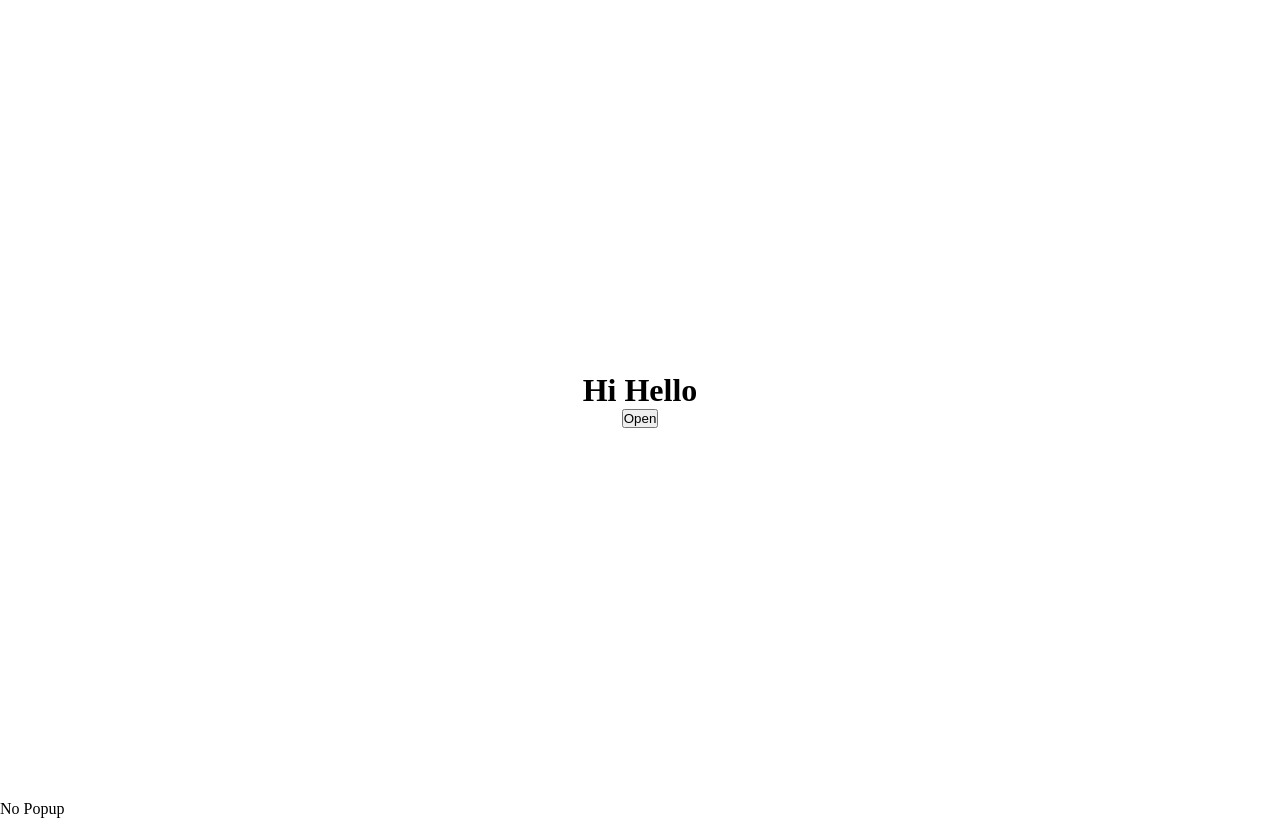
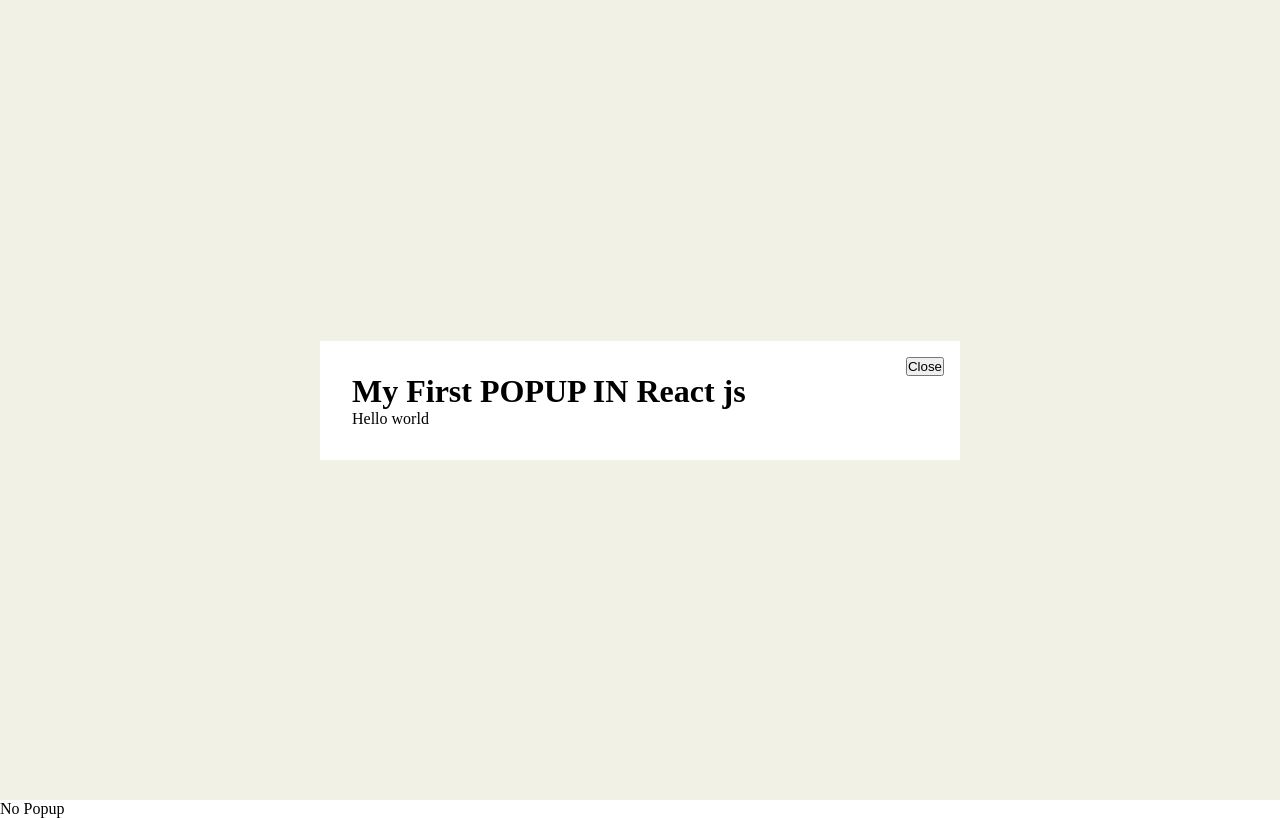
Before and after one commit to mdmoinulhossain/reactTest, a React (Create React App) app: page / in a window 1280 px wide. Built offline with nearby package versions, Linux system fonts and the light colour scheme.

Commit message:
popup added

```diff
--- a/src/App.js
+++ b/src/App.js
@@ -1,8 +1,24 @@
-import { useState } from "react";
+import { useEffect, useState } from "react";
 import Popup from "./component/Popup";
 
 function App() {
   const [buttonPopup, setButtonPopup] = useState(false);
+  const [timePopup, setTimePopup] = useState(false);
+
+  // after 10 seconds
+  // useEffect(() => {
+  //   setTimeout(() => {
+  //     setTimePopup(true);
+  //   }, 10000);
+  // }, []);
+
+  // after 1 seconds
+  useEffect(() => {
+    setTimeout(() => {
+      setTimePopup(true);
+    }, 3000);
+  }, []);
+
   return (
     <div>
       <main>
@@ -13,6 +29,11 @@ function App() {
         <h1>My First POPUP IN React js</h1>
         <p>Hello world</p>
       </Popup>
+
+      <Popup trigger={timePopup} setTrigger={setTimePopup}>
+        <h1>My First POPUP IN React js</h1>
+        <p>Hello world</p>
+      </Popup>
     </div>
   );
 }
--- a/src/component/Popup.js
+++ b/src/component/Popup.js
@@ -1,5 +1,5 @@
 import React from "react";
-import { useState } from "react";
+
 import "./Popup.css";
 
 function Popup(props) {
```
